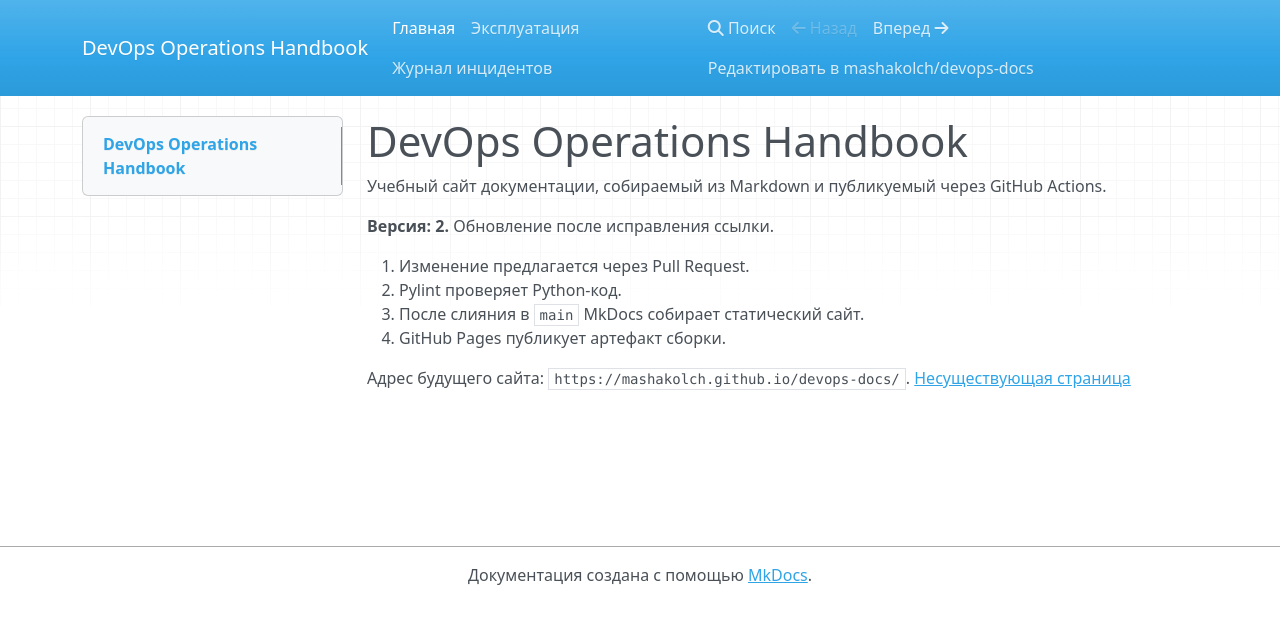
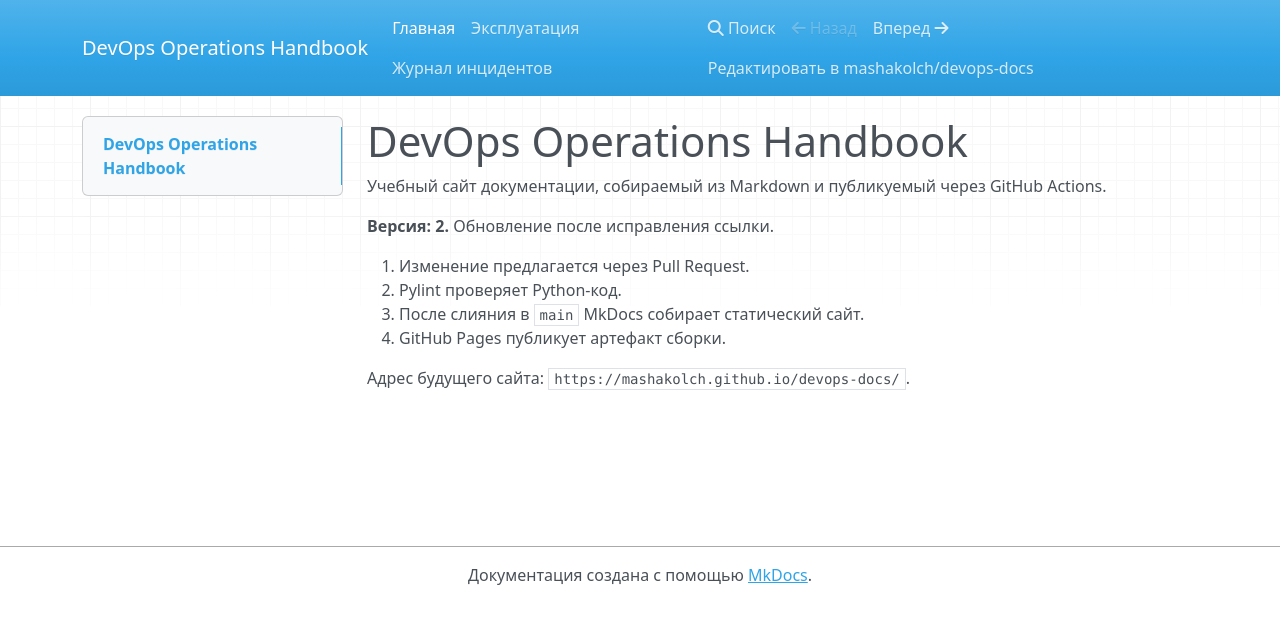
Before and after one commit to mashakolch/devops-docs, an MkDocs documentation site: the page built from docs/index.md, in a window 1280 px wide. Shown: the top 624 px of the page. Built offline with MkDocs 1.6.1, drawn with Linux system fonts in a browser that asks for light colours; nearby versions of some CDN libraries.

Commit message:
docs: remove broken link after control experiment

```diff
--- a/docs/index.md
+++ b/docs/index.md
@@ -10,4 +10,3 @@
 4. GitHub Pages публикует артефакт сборки.
 
 Адрес будущего сайта: `https://mashakolch.github.io/devops-docs/`.
-[Несуществующая страница](missing-page.md)
```
